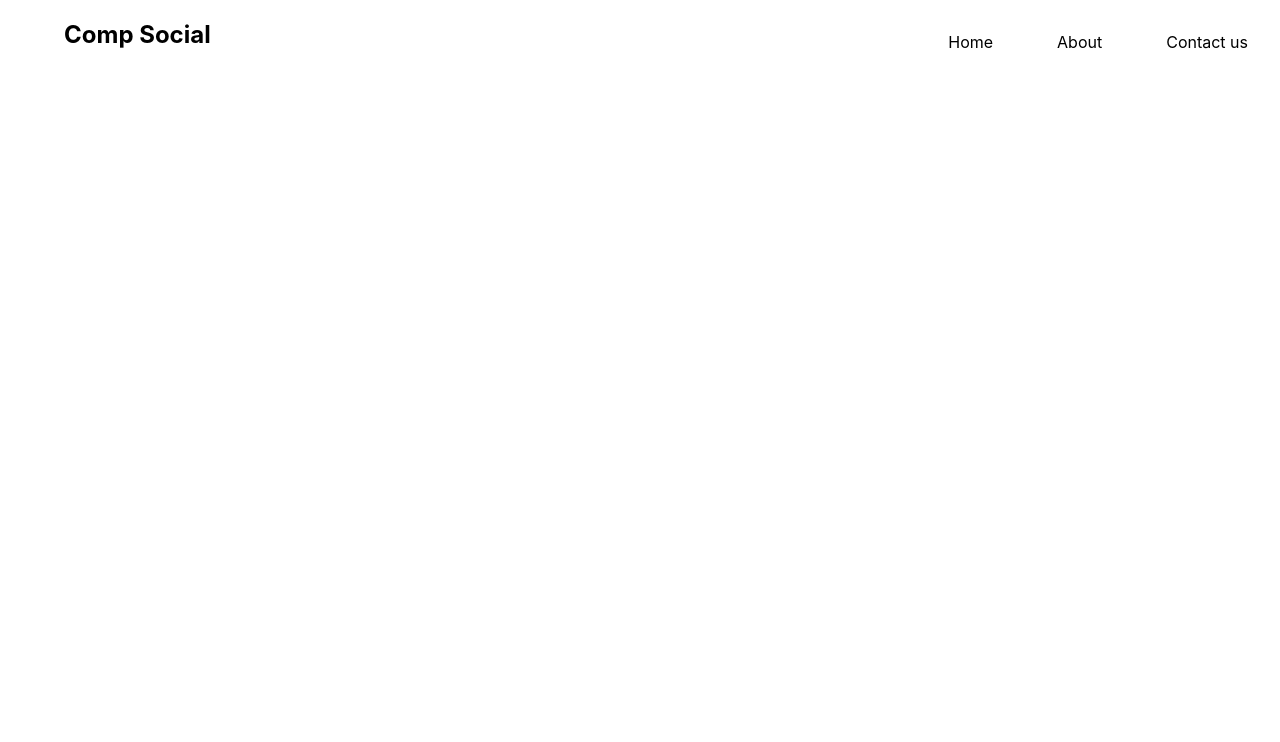
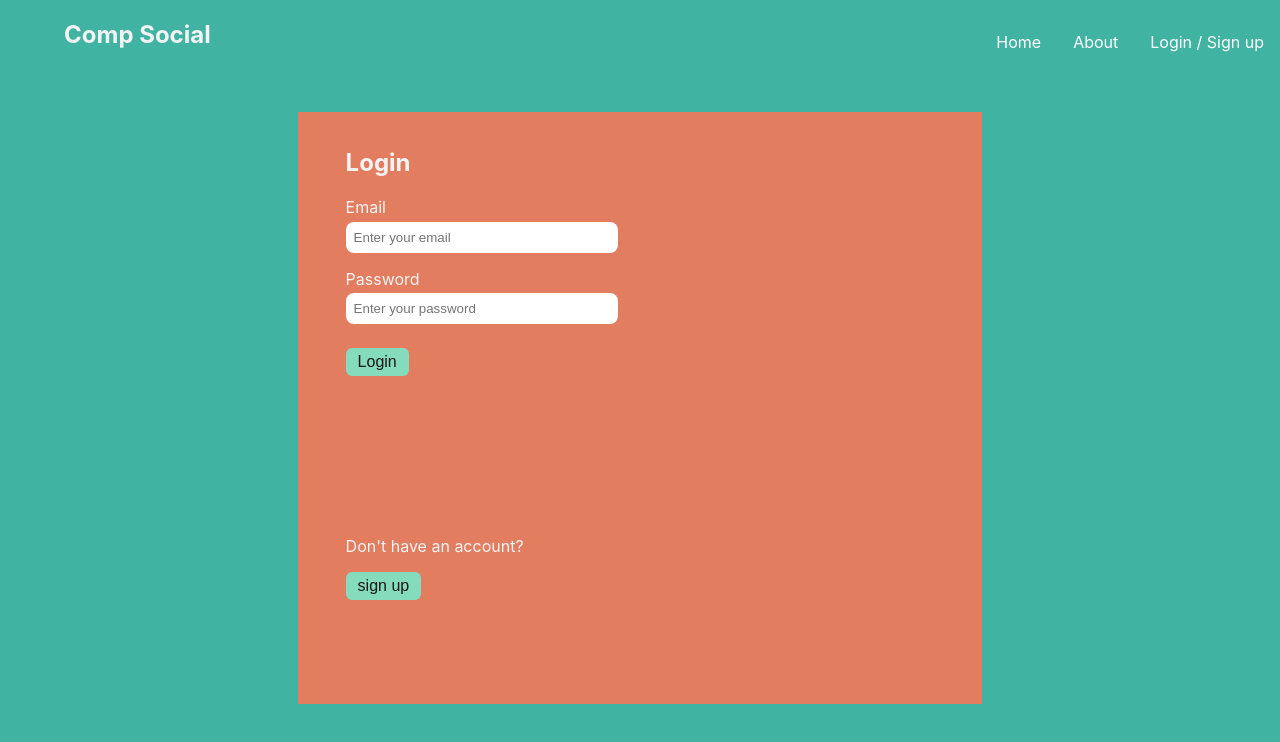
Before and after one commit to h-shukla/Comp-Social, a React (Create React App) app in the folder frontend/: page / in a window 1280 px wide. Shown: the top 742 px of the page. Built offline with nearby package versions, Linux system fonts and the light colour scheme.

Commit message:
complete login screen design

```diff
--- a/frontend/src/App.css
+++ b/frontend/src/App.css
@@ -1,3 +1,10 @@
+/*
+Borders and subtle accents #E27D60
+Floating item on top of everything #85DCBD
+Transistioning things #E8A87C
+Full page background #41B3A3
+ */
+
 .App {
     text-align: center;
 }
@@ -53,10 +60,59 @@ nav ul {
 }
 
 nav ul li {
-  margin: 1rem 2rem;
+    margin: 1rem;
 }
 
 nav ul li a {
     text-decoration: none;
-  color: black;
+    color: #ffffff;
 }
+
+.register-outer {
+    display: flex;
+    align-items: center;
+    justify-content: center;
+    width: 100vw;
+}
+
+.register-div {
+    background-color: #E27D60;
+    margin: 2rem 0rem;
+    padding: 1rem 3rem;
+    min-height: 70vh;
+    min-width: 46vw;
+}
+
+.btn {
+    background: #85DCBD;
+    color: #181818;
+    margin-top: 1rem;
+    padding: 5px 12px;
+    border: none;
+    border-radius: 6px;
+    font-size: 1rem;
+}
+
+.textfields {
+    margin: 0.5rem 0rem;
+}
+
+.textfields p {
+    margin-bottom: 0.3rem;
+}
+
+.textfields input {
+    padding: 0.5rem;
+    border-radius: 0.5rem;
+    border: none;
+    min-width: 20vw;
+}
+
+.register-p {
+    margin-top: 10rem;
+    margin-bottom: 1rem;
+}
+
+.signup-btn {
+    margin-top: 0rem;
+}
--- a/frontend/src/App.js
+++ b/frontend/src/App.js
@@ -4,13 +4,18 @@ import {
     Routes,
     Route
 } from "react-router-dom";
-import Navbar from './components/Navbar.js';
+import { useState } from 'react';
+import Home from './components/Home';
+import Register from './components/Register';
+import Navbar from './components/Navbar';
 
 function App() {
+    const [loggedIn, setLoggedIn] = useState(false);
     return (
         <BrowserRouter>
+          <Navbar />
           <Routes>
-        <Route path="/" element={<Navbar/>}>
+            <Route path='/' element={loggedIn?<Home/> : <Register />}>
             </Route>
           </Routes>
         </BrowserRouter>
--- /dev/null
+++ b/frontend/src/components/Home.js
@@ -0,0 +1,9 @@
+import React from 'react';
+
+function Home() {
+  return <>
+      <h1>This is home page</h1>
+  </>;
+}
+
+export default Home;
--- a/frontend/src/components/Navbar.js
+++ b/frontend/src/components/Navbar.js
@@ -9,12 +9,12 @@ function Navbar() {
         <h1 className="main-logo">Comp Social</h1>
         <ul>
           <li><Link to="/">Home</Link></li>
-          <li><Link to="/">About</Link></li>
-          <li><Link to="/">Contact us</Link></li>
+          <li><Link to="/about">About</Link></li>
+          <li><Link to="/login">Login / Sign up</Link></li>
         </ul>
       </nav>
     </>
-  )
+  );
 };
 
 export default Navbar;
--- /dev/null
+++ b/frontend/src/components/Register.js
@@ -0,0 +1,23 @@
+import React from 'react';
+import '../App.css';
+
+function Register() {
+  return (
+    <div className='register-outer'>
+      <div className='register-div'>
+        <h2>Login</h2>
+        <div className="textfields">
+          <p>Email</p>
+          <input type="text" placeholder="Enter your email"/>
+          <p>Password</p>
+          <input type="text" placeholder="Enter your password"/>
+        </div>
+        <button className="login-btn btn">Login</button>
+        <p className="register-p">Don't have an account?</p>
+        <button className="signup-btn btn">sign up</button>
+      </div>
+    </div>
+  );
+}
+
+export default Register;
--- a/frontend/src/index.css
+++ b/frontend/src/index.css
@@ -5,6 +5,8 @@ body {
 		 sans-serif;
     -webkit-font-smoothing: antialiased;
     -moz-osx-font-smoothing: grayscale;
+    background-color: #41B3A3;
+    color: #f4f4f4;
 }
 
 code {
```
Also changed, not shown: frontend/src/components/About.js (added, +9 -0 lines), frontend/src/index.js (+4 -4 lines), 1 other file (tests, documents, lock files or other folders). Lines whose indentation alone changed are shown as unchanged.
